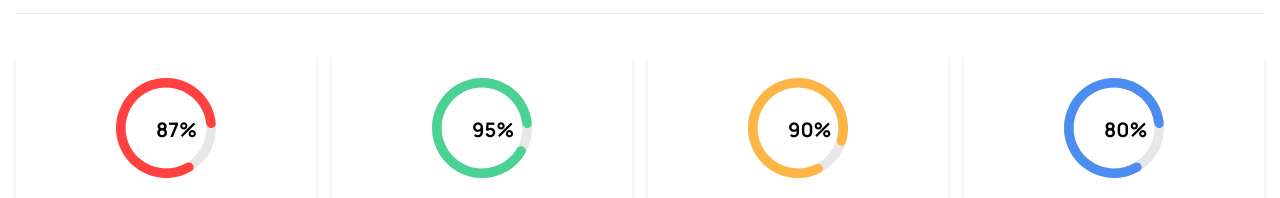
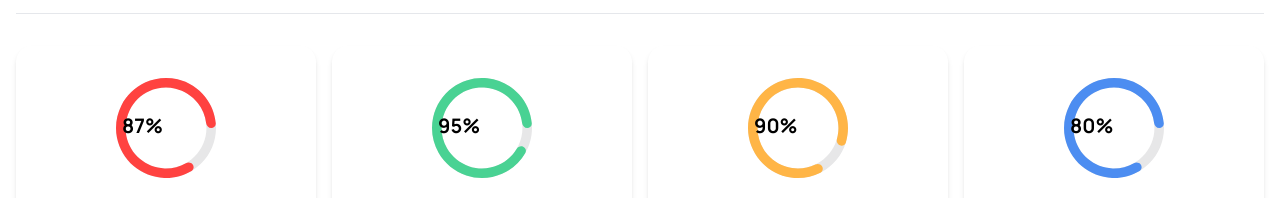
Before and after one commit to AbuTaher31/B9-3_Assingment, a plain HTML site: page index.html in a window 1280 px wide. Shown: the part 754-952 px from the top of the page. Drawn offline with nearby package versions, Linux system fonts and the light colour scheme.

Commit message:
style fixed

```diff
--- a/index.html
+++ b/index.html
@@ -140,7 +140,7 @@
     </header>
 
     <main class="container mx-auto">
-      <!-- greate tea fresh tea section -->
+      <!-- img slide -->
       <section class="my-8">
         <div class="carousel w-full">
           <div id="slide1" class="carousel-item relative w-full">
@@ -173,7 +173,7 @@
           <div class="card p-8 bg[#F4F4F4] shadow-md">
             <img class="w-[100px] h-[100px] m-auto relative" src="./Images/Group 9 (3).svg" alt="loading..">
 
-              <p class="absolute top-[70px] left-[140px] text-xl font-bold text-black w-2">87%</p>
+              <p class="absolute top-[66px] left-[222px] lg:left-[106px] text-xl font-bold text-black w-2">87%</p>
 
              <div class="card-body justify-center">
                <h2 class="text-md font-bold text-black">Prayer Facility</h2>
@@ -183,7 +183,7 @@
 
            <div class="card p-8 bg[#F4F4F4] shadow-md">
             <img class="w-[100px] h-[100px] m-auto" src="./Images/Group 9 (2).svg" alt="loading..">
-            <p class="absolute top-[70px] left-[140px] text-xl font-bold text-black">95%</p>
+            <p class="absolute top-[66px] left-[222px] lg:left-[106px] text-xl font-bold text-black">95%</p>
 
              <div class="card-body justify-center">
                <h2 class="text-md font-bold text-black ">Experienced Coach</h2>
@@ -192,7 +192,7 @@
            </div>
            <div class="card p-8 bg[#F4F4F4] shadow-md">
             <img class="w-[100px] h-[100px] m-auto" src="./Images/Group 9 (1).svg" alt="loading..">
-            <p class="absolute top-[70px] left-[140px] text-xl font-bold text-black">90%</p>
+            <p class="absolute top-[66px] left-[222px] lg:left-[106px] text-xl font-bold text-black">90%</p>
 
              <div class="card-body justify-center">
                <h2 class="text-md font-bold text-black">Senior Player</h2>
@@ -202,7 +202,7 @@
 
            <div class="card p-8 bg[#F4F4F4] shadow-md">
             <img class="w-[100px] h-[100px] m-auto" src="./Images/Group 9.svg" alt="loading..">
-            <p class="absolute top-[70px] left-[140px] text-xl font-bold text-black">80%</p>
+            <p class="absolute top-[66px] left-[222px] lg:left-[106px] text-xl font-bold text-black">80%</p>
 
              <div class="card-body justify-center">
                <h2 class="text-md font-bold text-black">Training Ground</h2>
@@ -459,7 +459,7 @@
         </div>
          <div class=" q-card mt-[50px] flex flex-col lg:flex-row lg:justify-around p-4 gap-4">
           <div>
-            <img class=" h-[400] lg:h-[550px] w-[500px] rounded-lg" src="./Images/11.png" alt="">
+            <img class=" h-[400] lg:h-[430px] w-[500px] rounded-lg" src="./Images/11.png" alt="">
           </div>
           <div>
             <div class="collapse collapse-plus">
@@ -623,11 +623,10 @@
       </div>
 
     </div>
+    <!-- footer section -->
     <footer class="bg-black h-[800px] lg:h-[400px] w-[auto] mt-20  lg:p-12">
 
         <div class="flex flex-col lg:flex-row lg:justify-around items-center justify-center ">
-
-
 
             <div class="w-[300px] lg:w-[500px]  lg:p-6 space-y-3 my-5 ">
               <h2 class="font-bold text-xl text-[#ffff]">Get In Touch</h2>
@@ -644,8 +643,6 @@
 
               </div>
             </div>
-
-
 
             <div class=" flex items-center justify-between lg:justify-center gap-12">
 
```
